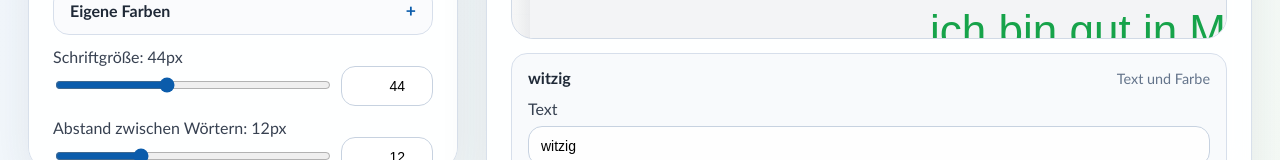
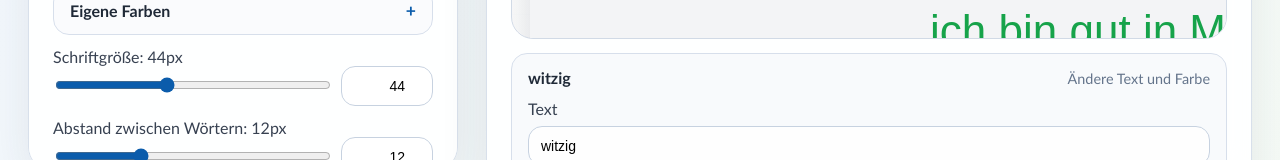
Before and after one commit to IvoLeist/word-cloud-generator, a React (Vite) app: page / in a window 1280 px wide. Both pictures are taken after a click on the button "witzig". Shown: the part 719-879 px from the top of the page. Built offline with nearby package versions, Linux system fonts and the light colour scheme.

Commit message:
Anzahl Farben slider updates when the "eigene Farben" textbox is updated

```diff
--- a/src/GermanWordCloudGenerator.jsx
+++ b/src/GermanWordCloudGenerator.jsx
@@ -46,8 +46,13 @@ export default function GermanWordCloudGenerator() {
   const maxColorCount = availablePalette.length;
 
   useEffect(() => {
+    if (customColorResult.colors.length > 0) {
+      setColorCount(customColorResult.colors.length);
+      return;
+    }
+
     setColorCount((current) => Math.max(1, Math.min(current, maxColorCount)));
-  }, [maxColorCount]);
+  }, [customColorResult.colors.length, maxColorCount]);
 
   const selectedColors = useMemo(
     () => selectColors(availablePalette, colorCount),
--- a/src/components/PreviewPanel.jsx
+++ b/src/components/PreviewPanel.jsx
@@ -109,7 +109,7 @@ export default function PreviewPanel({
         <div className="word-editor">
           <div className="word-editor-header">
             <strong>{activeWord.text}</strong>
-            <span className="word-editor-label">Text und Farbe</span>
+            <span className="word-editor-label">Ändere Text und Farbe</span>
           </div>
 
           <label htmlFor="word-text-input" className="word-editor-input-label">
@@ -143,7 +143,7 @@ export default function PreviewPanel({
               className="secondary"
               onClick={() => colorInputRef.current?.click()}
             >
-              Eigene Farbe waehlen
+              Eigene Farbe wählen
             </button>
           </div>
         </div>
```
